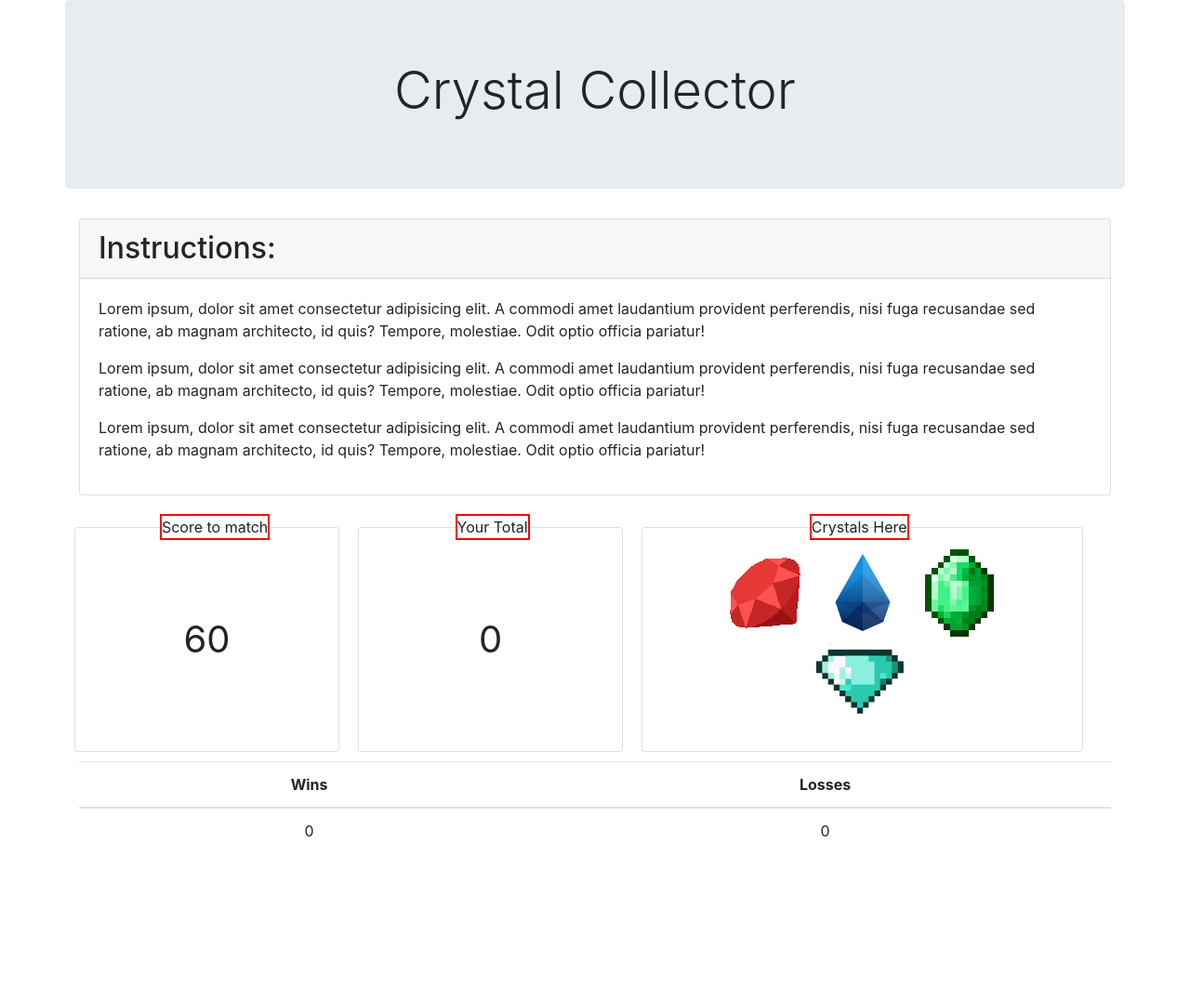
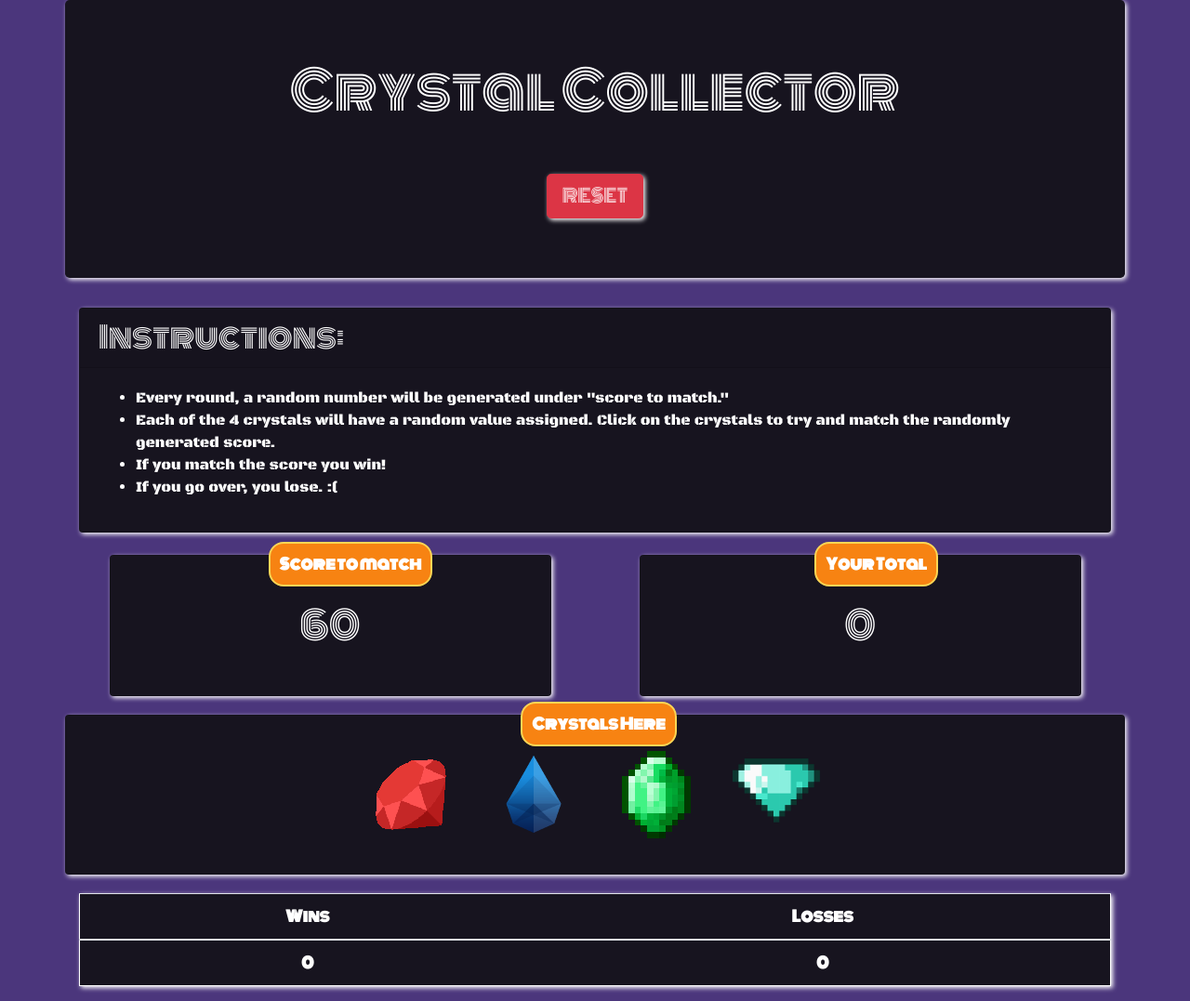
Before and after one commit to aHojo/CrystalCollector, a plain HTML site: page index.html in a window 1280 px wide. Shown: the whole page at 93% size. Before the commit the page ends 934 px from the top, so only its background shows below. Drawn offline with nearby package versions, Linux system fonts and the light colour scheme.

Commit message:
added css styling

```diff
--- a/assets/logic.js
+++ b/assets/logic.js
@@ -70,6 +70,27 @@ function softReset(){
     gameStart();
 }
 
+function reset(){
+    wins = 0 ;
+    losses = 0;
+    randNum = 0;
+    scoreMatch = 0;
+    yourScore = 0;
+
+    scoreMatch = randGen(19, 121);
+    crystal.ruby.value = randGen(1, 12);
+    crystal.sapphire.value = randGen(1, 13);
+    crystal.emerald.value = randGen(1, 13);
+    crystal.diamond.value = randGen(1, 13);
+
+    console.log(`Ruby ${crystal.ruby.value} Sapphire ${crystal.sapphire.value} Emerald ${crystal.emerald.value} Diamond ${crystal.diamond.value }`)
+    $('#score').html(scoreMatch);
+    $('#total-match').html(yourScore);
+    $('#wins').html(wins);
+    $('#losses').html(losses);
+
+}
+
 gameStart();
 $("#ruby").on("click", function() {
     addCrystals(crystal.ruby.value)
@@ -83,3 +104,5 @@ $("#emerald").on("click", function() {
 $("#diamond").on("click", function() {
     addCrystals(crystal.diamond.value)
 });
+
+$('#reset').on("click", reset);
--- a/assets/style.css
+++ b/assets/style.css
@@ -1,35 +1,78 @@
 body{
-
+   background-color: #4b367c;
+   color: white;
+   font-family: 'Monoton', cursive;
 }
 
+#inst-text{
+    font-family: 'Black Ops One', cursive !important;
+}
+
+.card{
+    background-color: #17141f;
+    box-shadow: 2px 2px 5px white;
+}
+.jumbotron {
+    background-color: #17141f;
+    color: white;
+    box-shadow: 2px 2px 5px white;
+}
+
+#reset{
+    box-shadow: 2px 2px 5px white;
+}
 div.rel-pos{
     position: relative;
     margin: 10px;
 
 }
+div.rel-pos2{
+    position: relative;
+    margin: 20px auto;
+
+}
 div.rel-pos-bod{
     position: relative;
+    height: 150px;
+}
+
+.center-this {
+    margin: 0 auto !important;
 }
 
 
 #score-match{
-    border: 2px solid red;
-    position: absolute;
-    top: -15px;
-    left: 30%;
-}
-#your-total{
-    border: 2px solid red;
+    border: 2px solid #fbd654;
     position: absolute;
     top: -15px;
     left: 35%;
+    border-radius: 1rem;
+    background-color: #f78312;
+    font-weight: bold;
+    padding: 10px;
+}
+#your-total{
+    border: 2px solid #fbd654;
+    border-radius: 1rem;
+    position: absolute;
+    top: -15px;
+    left: 39%;
+    border-radius: 1rem;
+    background-color: #f78312;
+    font-weight: bold;
+    border-radius: 1rem;
+    padding: 10px;
 }
 
 #crystals-div{
-    border: 2px solid red;
+    border: 2px solid #fbd654;
     position: absolute;
     top: -15px;
-    left: 38%;
+    left: 43%;
+    background-color: #f78312;
+    font-weight: bold;
+    border-radius: 1rem;
+    padding: 10px;
 }
 
 .alignment{
@@ -39,3 +82,23 @@ div.rel-pos-bod{
     transform: translate(-50%, -50%);
     font-size: 40px;
 }
+
+.crystal {
+    margin: 15px;
+	-webkit-transition: margin 0.5s ease-out;
+    -moz-transition: margin 0.5s ease-out;
+    -o-transition: margin 0.5s ease-out;
+}
+.crystal:hover {
+    cursor: pointer;
+    margin-top: 2px;
+
+}
+
+.table {
+    border: 1px solid white;
+    background-color: #17141f;
+    color: white;
+    box-shadow: 2px 2px 5px white;
+    font-weight: bold;
+}
--- a/index.html
+++ b/index.html
@@ -6,27 +6,33 @@
     <meta http-equiv="X-UA-Compatible" content="ie=edge">
     <link rel="stylesheet" href="https://stackpath.bootstrapcdn.com/bootstrap/4.1.1/css/bootstrap.min.css" integrity="sha384-WskhaSGFgHYWDcbwN70/dfYBj47jz9qbsMId/iRN3ewGhXQFZCSftd1LZCfmhktB" crossorigin="anonymous">
     <link rel="stylesheet" href="assets/style.css">
+    <link href="https://fonts.googleapis.com/css?family=Black+Ops+One|Monoton" rel="stylesheet">
     <title>Cystal Collector</title>
 </head>
 <body>
     <div class="text-center jumbotron container">
         <h1 class="display-4">Crystal Collector</h1>
+        <button id="reset" class="btn btn-danger btn-lg mt-5">RESET</button>
     </div>
 
     <section class="container">
         <div class="card">
             <h2 class="card-header">Instructions:</h2>
-            <div class="card-body">
-                <p class="card-text">Lorem ipsum, dolor sit amet consectetur adipisicing elit. A commodi amet laudantium provident perferendis, nisi fuga recusandae sed ratione, ab magnam architecto, id quis? Tempore, molestiae. Odit optio officia pariatur!</p>
-                <p>Lorem ipsum, dolor sit amet consectetur adipisicing elit. A commodi amet laudantium provident perferendis, nisi fuga recusandae sed ratione, ab magnam architecto, id quis? Tempore, molestiae. Odit optio officia pariatur!</p>
-                <p>Lorem ipsum, dolor sit amet consectetur adipisicing elit. A commodi amet laudantium provident perferendis, nisi fuga recusandae sed ratione, ab magnam architecto, id quis? Tempore, molestiae. Odit optio officia pariatur!</p>
+            <div id="inst-text"class="card-body">
+                <ul>
+                    <li>Every round, a random number will be generated under "score to match."</li>
+                    <li>Each of the 4 crystals will have a random value assigned. Click on the crystals to try and match the randomly generated score.</li>
+                    <li>If you match the score you win!</li>
+                    <li>If you go over, you lose. :(</li>
+                </ul>
             </div>
         </div>
     </section>
 
-    <section class="container mt-4">
+    <section class="container mt-4 bkg">
         <div class="row">
-            <div class="text-center card col-3 rel-pos">
+
+            <div class="text-center card col-5 rel-pos center-this">
                 <div class="card-body rel-pos-bod">
                     <p id="score" class="card-text alignment">0</p>
                     <div id="score-match">
@@ -34,7 +40,7 @@
                     </div>
                 </div>
             </div>
-            <div class="text-center card col-3 rel-pos">
+            <div class="text-center card col-5 rel-pos center-this">
                 <div class="card-body rel-pos-bod">
                     <p id="total-match" class="card-text alignment">0</p>
                     <div id="your-total">
@@ -42,7 +48,10 @@
                     </div>
                 </div>
             </div>
-                <div class="text-center card col-5 rel-pos">
+            </div>
+
+            <div class="row text-center">
+                <div class="text-center card col-12 rel-pos2">
                     <div class="card-body">
                         <img id="ruby" src="assets/images/ruby.png" class="img-fluid crystal" alt="Responsive image">
                         <img id="sapphire" src="assets/images/sapphire.png" class="img-fluid crystal" alt="Responsive image">
@@ -53,7 +62,7 @@
                         </div>
                     </div>
                 </div>
-        </div>
+            </div>
     </section>
 
     <section class="container">
```
